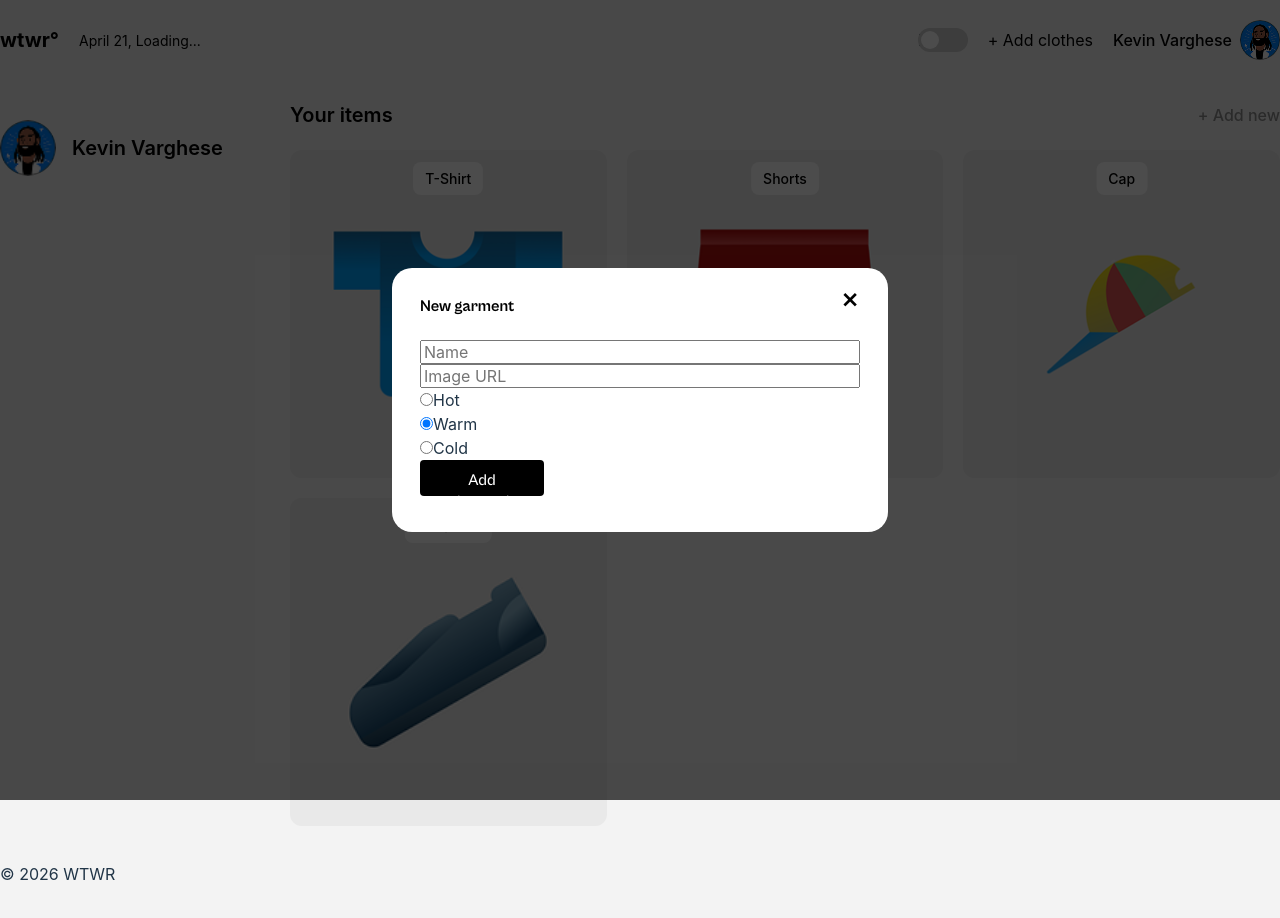
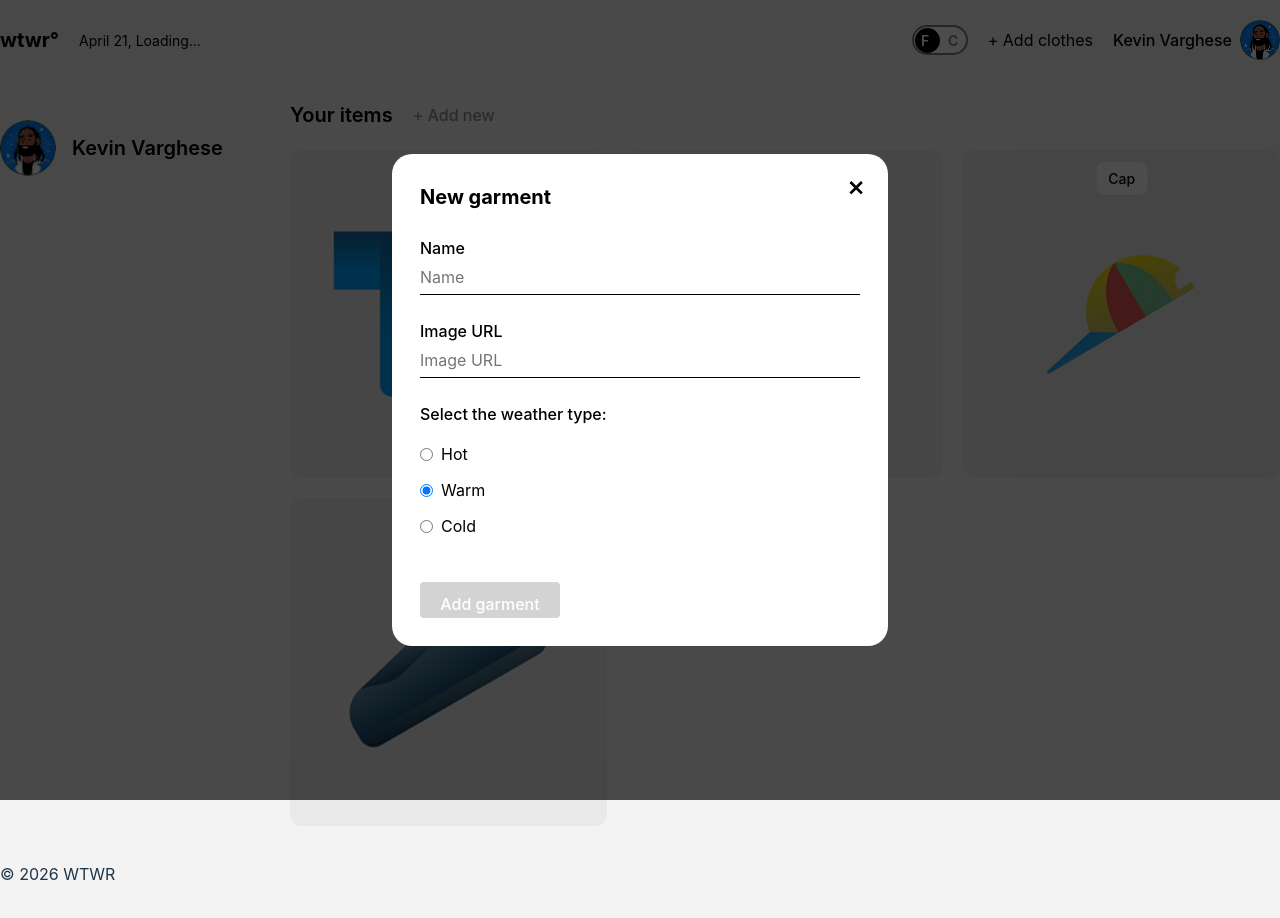
Before and after one commit to varghesk2/se_project_react, a React (Vite) app: page /se_project_react/profile in a window 1280 px wide. Both pictures are taken after a click on the button "+ Add clothes". Shown: the top 918 px of the page. Built offline with nearby package versions, Linux system fonts and the light colour scheme; no server answers.

Commit message:
react115

```diff
--- a/src/blocks/ClothesSection.css
+++ b/src/blocks/ClothesSection.css
@@ -1,9 +1,9 @@
 .clothes-section__header {
   display: flex;
-  justify-content: space-between;
   margin-bottom: 20px;
   align-items: center;
   gap: 20px;
+  justify-content: flex-start;
 }
 
 .clothes-section {
@@ -23,11 +23,9 @@
   background: transparent;
   border: none;
   padding: 0;
-
   color: #8e8e8e;
   font-size: 16px;
   font-weight: 500;
-
   cursor: pointer;
 }
 
--- /dev/null
+++ b/src/blocks/DeleteConfirmationModal.css
@@ -0,0 +1,36 @@
+.delete-modal {
+  max-width: 420px;
+  padding: 40px 32px;
+  text-align: center;
+}
+
+.delete-modal__title {
+  margin: 0 0 40px;
+  color:#000;
+  font-size: 20px;
+  font-weight: 700;
+  line-height: 1.3;
+}
+
+.delete-modal__buttons {
+  display: flex;
+  flex-direction: column;
+  gap: 20px;
+}
+
+.delete-modal__confirm {
+  border: none;
+  background: none;
+  color: #ff4d00;
+  font-size: 16px;
+  font-weight: 700;
+  cursor: pointer;
+}
+
+.delete-modal__cancel {
+  border: none;
+  background: none;
+  color: #000;
+  font-size: 16px;
+  cursor: pointer;
+}
--- a/src/blocks/ItemCard.css
+++ b/src/blocks/ItemCard.css
@@ -13,16 +13,12 @@
   top: 12px;
   left: 50%;
   transform: translateX(-50%);
-
   background: #fff;
   color: #000;
-
   padding: 6px 12px;
   border-radius: 8px;
-
   font-size: 14px;
   font-weight: 500;
-
   white-space: nowrap;
 }
 
--- a/src/blocks/ItemModal.css
+++ b/src/blocks/ItemModal.css
@@ -25,21 +25,25 @@
 }
 
 .modal__footer {
-  padding: 16px 20px;
+  padding: 20px;
   color: #000;
   display: flex;
   flex-direction: column;
   gap: 8px;
+  position: relative;
+  padding: 20px;
 }
 
 .modal__delete {
-  margin-top: 12px;
+  position: absolute;
+  top: 20px;
+  right: 20px;
   border: none;
   background: none;
   color: #ff4d00;
   cursor: pointer;
+  font-size: 16px;
   font-weight: 500;
-  align-self: flex-start;
 }
 
 .modal__delete:hover {
--- a/src/blocks/ModalWithForm.css
+++ b/src/blocks/ModalWithForm.css
@@ -1,17 +1,13 @@
 .modal {
   position: fixed;
   inset: 0;
-
   display: flex;
   justify-content: center;
   align-items: center;
-
-  background-color: rgba(0, 0, 0, 0.6);
-
+  background-color: rgba(0, 0, 0, 0.5);
   opacity: 0;
   pointer-events: none;
   transition: opacity 0.3s ease;
-
   z-index: 1000;
 }
 
@@ -24,9 +20,7 @@
   position: relative;
   width: 100%;
   max-width: 496px;
-  max-height: 90vh;
-  overflow-y: auto;
-  padding: 28px 28px 36px;
+  padding: 28px;
   background-color: #fff;
   border-radius: 20px;
   box-sizing: border-box;
@@ -35,9 +29,9 @@
 .modal__close {
   position: absolute;
   top: 20px;
-  right: 28px;
-  width: 20px;
-  height: 20px;
+  right: 20px;
+  width: 24px;
+  height: 24px;
   border: none;
   background: transparent;
   cursor: pointer;
@@ -46,14 +40,8 @@
 
 .modal__close::before {
   content: "×";
-  font-size: 24px;
-  color: gray;
-}
-
-.modal__close::before {
-  content: "×";
   font-size: 28px;
-  line-height: 20px;
+  line-height: 24px;
   color: #000;
   display: block;
   text-align: center;
@@ -61,8 +49,9 @@
 
 .modal__title {
   margin: 0 0 24px;
-  font: 700 16px/20px "Cabinet Grotesk", Arial, sans-serif;
   color: #000;
+  font-size: 20px;
+  font-weight: 700;
 }
 
 .modal__form {
@@ -71,62 +60,71 @@
 }
 
 .modal__label {
+  display: flex;
+  flex-direction: column;
   margin-bottom: 24px;
-  font: 700 16px/20px "Cabinet Grotesk", Arial, sans-serif;
   color: #000;
+  font-size: 16px;
+  font-weight: 500;
 }
 
 .modal__input {
-  display: block;
   width: 100%;
   margin-top: 8px;
   padding: 0 0 8px;
   border: none;
   border-bottom: 1px solid #000;
   outline: none;
+  background: transparent;
   box-sizing: border-box;
-  font: 400 16px/20px "Cabinet Grotesk", Arial, sans-serif;
+  font-size: 16px;
 }
 
 .modal__radio-buttons {
   margin: 0 0 32px;
   padding: 0;
   border: none;
-  font: 700 16px/20px "Cabinet Grotesk", Arial, sans-serif;
-  color: #000;
 }
 
 .modal__legend {
-  margin-bottom: 8px;
-  padding: 0;
+  margin-bottom: 16px;
+  color: #000;
+  font-size: 16px;
+  font-weight: 500;
 }
 
 .modal__label_type_radio {
-  margin: 0;
-  padding-top: 8px;
-  font-weight: 400;
-  color: rgba(0, 0, 0, 0.5);
+  display: flex;
+  align-items: center;
+  gap: 8px;
+  margin-bottom: 12px;
+  color: #000;
+  font-size: 16px;
 }
 
 .modal__radio-input {
-  margin-right: 8px;
+  margin: 0;
 }
 
 .modal__submit {
-  width: 124px;
+  width: 140px;
   height: 36px;
   border: none;
   border-radius: 4px;
   background-color: #000;
   color: #fff;
+  font-size: 16px;
   cursor: pointer;
-  font: 400 16px/20px "Cabinet Grotesk", Arial, sans-serif;
+  transition: opacity 0.3s ease,
+    background-color 0.3s ease;
 }
 
 .modal__submit:hover {
-  background-color: rgba(0, 0, 0, 0.6);
+  opacity: 0.7;
 }
 
 .modal__submit:disabled {
-  background-color: rgba(0, 0, 0, 0.3);
+  background-color: #d3d3d3;
+  color: #fff;
+  cursor: not-allowed;
 }
--- a/src/blocks/ToggleSwitch.css
+++ b/src/blocks/ToggleSwitch.css
@@ -1,8 +1,9 @@
 .toggle-switch {
   position: relative;
-  display: inline-block;
-  width: 50px;
-  height: 24px;
+  width: 56px;
+  height: 30px;
+  display: flex;
+  align-items: center;
 }
 
 .toggle-switch input {
@@ -13,25 +14,46 @@
 
 .toggle-switch__slider {
   position: absolute;
+  inset: 0;
+  border: 2px solid #7e7e7e;
+  border-radius: 20px;
+  background-color: #fff;
   cursor: pointer;
-  inset: 0;
-  background-color: #ccc;
-  border-radius: 24px;
-  transition: 0.3s;
 }
 
 .toggle-switch__slider::before {
   content: "";
   position: absolute;
-  height: 18px;
-  width: 18px;
-  left: 3px;
-  bottom: 3px;
-  background-color: white;
+  top: 1px;
+  left: 1px;
+  width: 25px;
+  height: 25px;
   border-radius: 50%;
-  transition: 0.3s;
+  background-color: #000;
+  transition: transform 0.3s ease;
 }
 
 .toggle-switch input:checked + .toggle-switch__slider::before {
-  transform: translateX(26px);
+  transform: translateX(28px);
 }
+
+.toggle-switch__labels {
+  position: absolute;
+  inset: 0;
+  display: flex;
+  justify-content: space-around;
+  align-items: center;
+  font-size: 14px;
+  font-weight: 600;
+  pointer-events: none;
+  z-index: 2;
+}
+
+.toggle-switch__label {
+  color: #7e7e7e;
+  transition: color 0.3s ease;
+}
+
+.toggle-switch__label.active {
+  color: #fff;
+}
--- a/src/blocks/WeatherCard.css
+++ b/src/blocks/WeatherCard.css
@@ -19,7 +19,6 @@
   justify-content: space-between;
   padding: 16px 24px;
   min-height: 56px;
-
   background: #00f6ff;
   border-radius: 16px;
   box-shadow: 0 2px 8px rgba(0, 0, 0, 0.08);
--- a/src/components/AddItemModal.jsx
+++ b/src/components/AddItemModal.jsx
@@ -7,6 +7,9 @@ function AddItemModal({ isOpen, onCloseModal, onAddItem }) {
     imageUrl: "",
     weather: "warm",
   });
+
+  const isFormValid =
+    values.name.trim() && values.imageUrl.trim() && values.weather;
 
   const handleSubmit = (e) => {
     e.preventDefault();
@@ -21,33 +24,52 @@ function AddItemModal({ isOpen, onCloseModal, onAddItem }) {
       isOpen={isOpen}
       onClose={onCloseModal}
       onSubmit={handleSubmit}
+      isDisabled={!isFormValid}
     >
+      <label className="modal__label">
+        Name
         <input
+          className="modal__input"
+          type="text"
           name="name"
           value={values.name}
           onChange={handleChange}
           placeholder="Name"
+          required
         />
+      </label>
 
+      <label className="modal__label">
+        Image URL
         <input
+          className="modal__input"
+          type="url"
           name="imageUrl"
           value={values.imageUrl}
           onChange={handleChange}
           placeholder="Image URL"
+          required
         />
+      </label>
 
-      <label>
+      <fieldset className="modal__radio-buttons">
+        <legend className="modal__legend">Select the weather type:</legend>
+
+        <label className="modal__label_type_radio">
           <input
+            className="modal__radio-input"
             type="radio"
             name="weather"
             value="hot"
             onChange={handleChange}
+            checked={values.weather === "hot"}
           />
           Hot
         </label>
 
-      <label>
+        <label className="modal__label_type_radio">
           <input
+            className="modal__radio-input"
             type="radio"
             name="weather"
             value="warm"
@@ -57,15 +79,18 @@ function AddItemModal({ isOpen, onCloseModal, onAddItem }) {
           Warm
         </label>
 
-      <label>
+        <label className="modal__label_type_radio">
           <input
+            className="modal__radio-input"
             type="radio"
             name="weather"
             value="cold"
             onChange={handleChange}
+            checked={values.weather === "cold"}
           />
           Cold
         </label>
+      </fieldset>
     </ModalWithForm>
   );
 }
--- /dev/null
+++ b/src/components/DeleteConfirmationModal.jsx
@@ -0,0 +1,33 @@
+import "../blocks/DeleteConfirmationModal.css";
+
+function DeleteConfirmationModal({ isOpen, onClose, onConfirm }) {
+  return (
+    <div
+      className={`modal ${isOpen ? "modal_is-opened" : ""}`}
+      onClick={onClose}
+    >
+      <div
+        className="modal__content delete-modal"
+        onClick={(e) => e.stopPropagation()}
+      >
+        <button type="button" className="modal__close" onClick={onClose} />
+
+        <h2 className="delete-modal__title">
+          Are you sure you want to delete this item? This action is irreversable.
+        </h2>
+
+        <div className="delete-modal__buttons">
+          <button className="delete-modal__confirm" onClick={onConfirm}>
+            Yes, delete item
+          </button>
+
+          <button className="delete-modal__cancel" onClick={onClose}>
+            Cancel
+          </button>
+        </div>
+      </div>
+    </div>
+  );
+}
+
+export default DeleteConfirmationModal;
--- a/src/components/ModalWithForm.jsx
+++ b/src/components/ModalWithForm.jsx
@@ -8,16 +8,14 @@ function ModalWithForm({
   onClose,
   onSubmit,
   children,
+  isDisabled,
 }) {
   return (
     <div
       className={`modal modal_type_${name} ${isOpen ? "modal_is-opened" : ""}`}
       onClick={onClose}
     >
-      <div
-        className="modal__content"
-        onClick={(e) => e.stopPropagation()}
-      >
+      <div className="modal__content" onClick={(e) => e.stopPropagation()}>
         <button
           type="button"
           className="modal__close"
@@ -30,7 +28,7 @@ function ModalWithForm({
         <form className="modal__form" onSubmit={onSubmit}>
           {children}
 
-          <button type="submit" className="modal__submit">
+          <button type="submit" className="modal__submit" disabled={isDisabled}>
             {buttonText}
           </button>
         </form>
--- a/src/utils/api.js
+++ b/src/utils/api.js
@@ -8,11 +8,12 @@ export const getItems = () => {
 
 export const addItem = (item) => {
   const newItem = {
-    _id: Date.now(),
     ...item,
+    _id: crypto.randomUUID(),
   };
 
   items.unshift(newItem);
+
   return Promise.resolve(newItem);
 };
 
```
Also changed, not shown: src/components/App.jsx (+28 -10 lines). Lines whose indentation alone changed are shown as unchanged.
